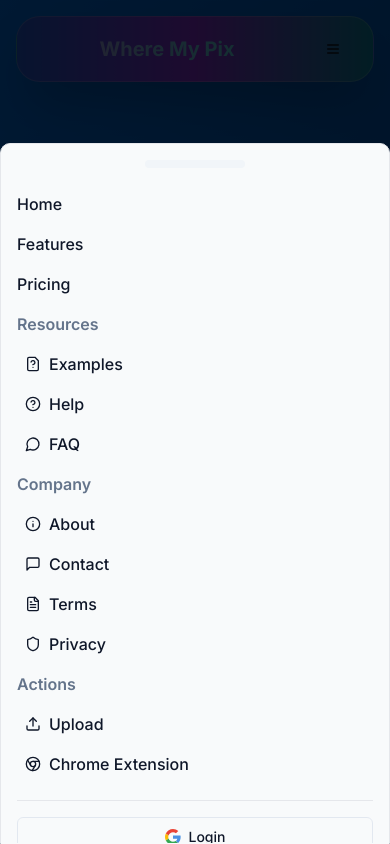
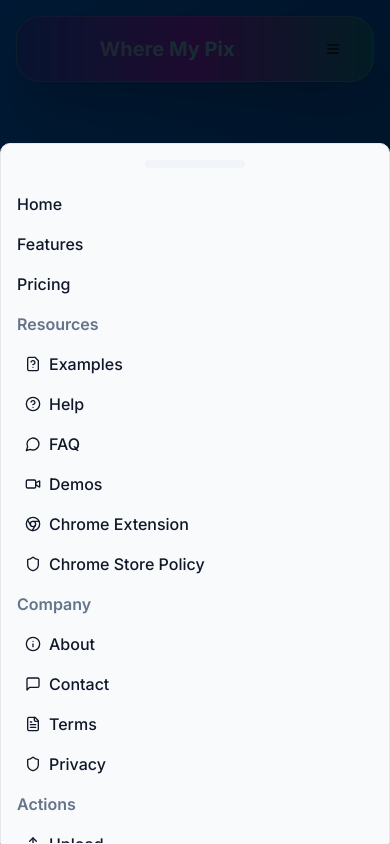
Before and after one commit to gregorydelacruz/Wheremypixcleanup, a React (Vite) app: page /faq in a window 390 px wide. Both pictures are taken after a click on the button "Toggle menu". Built offline with nearby package versions, Linux system fonts and the light colour scheme.

Commit message:
Align mobile Resources with desktop: Demos, Chrome Extension, Chrome Store Policy

```diff
--- a/src/components/mobile/MobileActionLinks.tsx
+++ b/src/components/mobile/MobileActionLinks.tsx
@@ -1,5 +1,4 @@
-
-import { Upload, Chrome, BarChart } from "lucide-react";
+import { Upload, BarChart } from "lucide-react";
 import { Link } from "react-router-dom";
 
 interface MobileActionLinksProps {
@@ -19,14 +18,6 @@ export const MobileActionLinks = ({ handleLinkClick, isAuthenticated }: MobileAc
         <Upload className="h-4 w-4 mr-1" />
         Upload
       </Link>
-      <Link
-        to="/chrome-extension"
-        className="text-base font-medium text-foreground hover:text-foreground/80 flex items-center gap-1 pl-2"
-        onClick={handleLinkClick}
-      >
-        <Chrome className="h-4 w-4 mr-1" />
-        Chrome Extension
-      </Link>
       {isAuthenticated && (
         <Link
           to="/usage"
--- a/src/components/mobile/MobileResourcesLinks.tsx
+++ b/src/components/mobile/MobileResourcesLinks.tsx
@@ -1,5 +1,4 @@
-
-import { FileQuestion, HelpCircle, MessageCircle } from "lucide-react";
+import { FileQuestion, HelpCircle, MessageCircle, Chrome, Shield, Video } from "lucide-react";
 import { Link } from "react-router-dom";
 
 interface MobileResourcesLinksProps {
@@ -9,7 +8,7 @@ interface MobileResourcesLinksProps {
 export const MobileResourcesLinks = ({ handleLinkClick }: MobileResourcesLinksProps) => {
   return (
     <>
-      <p className="text-base font-semibold text-muted-foreground mt-22">Resources</p>
+      <p className="text-base font-semibold text-muted-foreground mt-2">Resources</p>
       <Link
         to="/examples"
         className="text-base font-medium text-foreground hover:text-foreground/80 flex items-center gap-1 pl-2"
@@ -34,6 +33,30 @@ export const MobileResourcesLinks = ({ handleLinkClick }: MobileResourcesLinksPr
         <MessageCircle className="h-4 w-4 mr-1" />
         FAQ
       </Link>
+      <Link
+        to="/demos"
+        className="text-base font-medium text-foreground hover:text-foreground/80 flex items-center gap-1 pl-2"
+        onClick={handleLinkClick}
+      >
+        <Video className="h-4 w-4 mr-1" />
+        Demos
+      </Link>
+      <Link
+        to="/chrome-extension"
+        className="text-base font-medium text-foreground hover:text-foreground/80 flex items-center gap-1 pl-2"
+        onClick={handleLinkClick}
+      >
+        <Chrome className="h-4 w-4 mr-1" />
+        Chrome Extension
+      </Link>
+      <Link
+        to="/chrome-store-policy"
+        className="text-base font-medium text-foreground hover:text-foreground/80 flex items-center gap-1 pl-2"
+        onClick={handleLinkClick}
+      >
+        <Shield className="h-4 w-4 mr-1" />
+        Chrome Store Policy
+      </Link>
     </>
   );
 };
```
